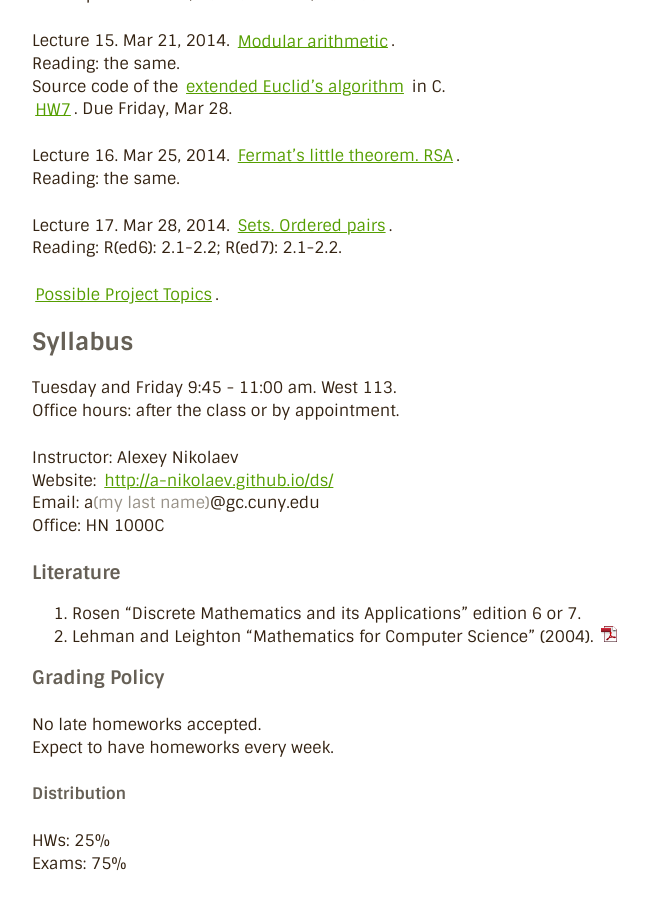
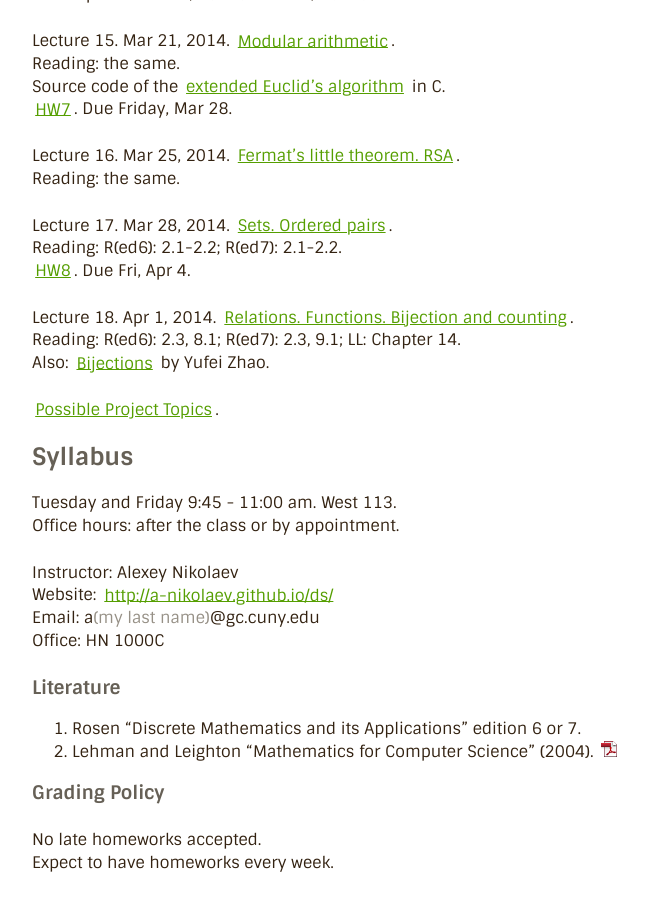
Before and after one commit to a-nikolaev/a-nikolaev.github.io, a Jekyll site: the page built from ds/index.markdown, in a window 1280 px wide and 900 px high, scrolled down 1523 px. Shown: the whole window, without its empty margins (248-896 px from the left). Built offline with Jekyll 4.4.1, drawn with Linux system fonts in a browser that asks for light colours; Markdown is read by kramdown in place of the engine named in the settings.

Commit message:
hw 8, lec 18

```diff
--- a/ds/index.markdown
+++ b/ds/index.markdown
@@ -89,17 +89,17 @@ Reading: the same.
 
 Lecture 17. Mar 28, 2014. [Sets. Ordered pairs](/ds/docs/lec17.pdf).
 Reading: R(ed6): 2.1-2.2; R(ed7): 2.1-2.2.
+[HW8](/ds/docs/hw8.pdf). Due Fri, Apr 4.
+
+
+Lecture 18. Apr 1, 2014. [Relations. Functions. Bijection and counting](/ds/docs/lec18.pdf).
+Reading: R(ed6): 2.3, 8.1; R(ed7): 2.3, 9.1; LL: Chapter 14.
+Also: [Bijections](http://yufeizhao.com/olympiad/bijections.pdf) by Yufei Zhao.
 
 
 [Possible Project Topics](/ds/topics.html).
 
 <!--
-[HW8](/ds/docs/hw8.pdf). Due Wednesday, Nov 6.
-
-
-Lecture 18. Nov 6, 2013. [Relations. Functions. Bijection and counting](/ds/docs/lec18.pdf).
-Reading: R(ed6): 2.3, 8.1; R(ed7): 2.3, 9.1; LL: Chapter 14.
-Also: [Bijections](http://yufeizhao.com/olympiad/bijections.pdf) by Yufei Zhao.
 [HW9](/ds/docs/hw9.pdf). <s>Due Wednesday, Nov 13.</s> Extended until Monday, Nov 18.
 
 Lecture 19. Nov 11, 2013. [Infinity. Cardinality. Pairing function. Diagonalization argument](/ds/docs/lec19.pdf).
```
Also changed, not shown: 1 other file.
